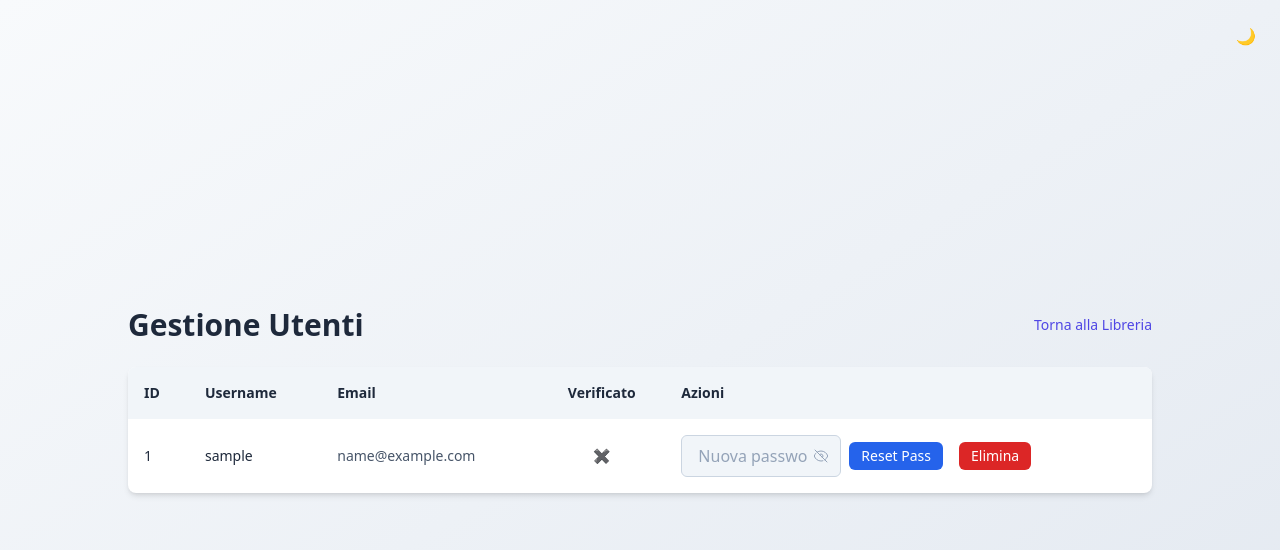
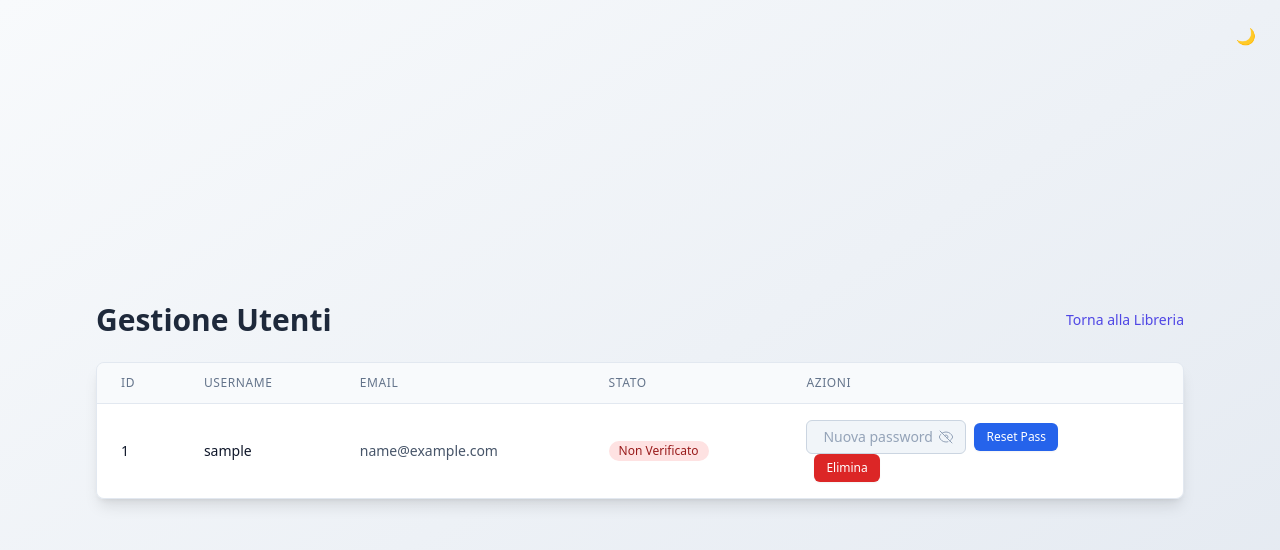
Before and after one commit to Tugamer89/booklib, a Python web app: template templates/admin_users.html in a window 1280 px wide. Shown: the top 550 px of the page. Run offline with Jinja, Linux system fonts and the light colour scheme; the template is opened without the code that fills it: most values are stand-ins (such as "Sample title", 1, 10 or a date in 2020); some libraries are stand-ins or nearby versions.

Commit message:
Implement "Remember Me" functionality for user sessions and enhance session management
Implements 'Remember Me' for persistent user sessions

Introduces a "Remember Me" option during login, allowing users to maintain their session for an extended, configurable period. This refines session creation to dynamically set expiration based on user preference, defaulting to a shorter duration for standard logins.

Adds a new middleware to prevent short-lived sessions from overwriting persistent "Remember Me" sessions. Ensures explicit removal of session and CSRF cookies upon logout for improved security and consistency.

Enhances the user interface for the authentication page with the "Remember Me" checkbox and smoother form transitions. Revamps the admin user management table with improved styling and clearer user status indicators. Updates the Service Worker cache version and caching strategy for better PWA performance.

```diff
--- a/core/config.py
+++ b/core/config.py
@@ -31,6 +31,9 @@ class Settings(BaseSettings):
     max_sessions_per_user: int = 5
     password_reset_token_expire_minutes: int = 15
 
+    session_cookie_max_age_days: int = 30
+    session_cookie_max_age_seconds: int = Field(0, repr=False)
+
     BREVO_API_KEY: str = os.getenv("BREVO_API_KEY", "")
     BREVO_EMAIL_FROM_ADDRESS: str = os.getenv("BREVO_EMAIL_FROM_ADDRESS", "noreply@example.com")
     BREVO_EMAIL_FROM_NAME: str = os.getenv("BREVO_EMAIL_FROM_NAME", "BookLib")
@@ -52,6 +55,7 @@ class Settings(BaseSettings):
             for u in self.admin_users_env.split(",")
             if u.strip()
         }
+        self.session_cookie_max_age_seconds = self.session_cookie_max_age_days * 24 * 60 * 60
 
     @classmethod
     def settings_customise_sources(
--- a/templates/_base.html
+++ b/templates/_base.html
@@ -22,26 +22,28 @@
             @apply w-full px-4 py-2 bg-slate-100 dark:bg-slate-700 border border-slate-300 dark:border-slate-600 rounded-md focus:outline-none focus:ring-2 focus:ring-indigo-500 text-slate-900 dark:text-slate-100 placeholder-slate-400 dark:placeholder-slate-500;
             font-weight: normal;
           }
+          /* Contenitore per input password + icona */
           .password-container {
             @apply relative;
           }
+          /* Icona occhio per mostrare/nascondere password */
           .password-toggle-icon {
             @apply absolute inset-y-0 right-0 flex items-center pr-3 cursor-pointer text-slate-400 hover:text-slate-600 dark:hover:text-slate-200;
           }
         }
         /* Stili per la pagina di login/registrazione */
         .form-container {
-            transition: opacity 0.2s ease-in-out, visibility 0s linear 0.2s;
+            transition: opacity 0.2s ease-in-out, max-height 0.3s ease-in-out;
+            overflow: hidden;
+            max-height: 500px; /* Abbastanza grande per contenere il form */
+            opacity: 1;
         }
         .form-inactive {
-            opacity: 0;
-            visibility: hidden;
-            transition: opacity 0.2s ease-in-out, visibility 0s linear 0s;
-            position: absolute;
-            top: 0;
-            left: 0;
-            right: 0;
-            pointer-events: none;
+            max-height: 0px !important;
+            opacity: 0 !important;
+            /* Rimuove padding e margin quando è collassato per evitare spazi extra */
+            margin: 0 !important;
+            padding: 0 !important;
         }
     </style>
 
@@ -58,7 +60,7 @@
 <body class="bg-gradient-to-br from-slate-50 to-slate-200 dark:from-slate-800 dark:to-slate-900 text-slate-800 dark:text-slate-200 transition-colors duration-300">
 
     <div class="absolute top-4 right-4 pwa-drag-area">
-        <button id="theme-toggle" class="p-2 rounded-full text-slate-500 hover:bg-slate-200 dark:text-slate-400 dark:hover:bg-slate-700 transition pwa-no-drag" aria-label="Toggle theme"></button>
+        <button id="theme-toggle" class="fixed top-4 right-4 z-50 p-2 rounded-full text-slate-500 hover:bg-slate-200 dark:text-slate-400 dark:hover:bg-slate-700 transition pwa-no-drag" aria-label="Toggle theme"></button>
     </div>
 
     <main class="flex items-center justify-center min-h-[100svh] p-4">
@@ -68,6 +70,7 @@
     <script>
         document.addEventListener('DOMContentLoaded', () => {
             const themeToggle = document.getElementById('theme-toggle');
+            if (themeToggle) {
                 const html = document.documentElement;
 
                 const applyTheme = (theme) => {
@@ -80,13 +83,15 @@
                     }
                 };
 
-            themeToggle.addEventListener('click', () => {
+                themeToggle.addEventListener('click', (e) => {
+                    e.preventDefault();
                     const newTheme = html.classList.contains('dark') ? 'light' : 'dark';
                     localStorage.setItem('theme', newTheme);
                     applyTheme(newTheme);
                 });
 
                 applyTheme(html.classList.contains('dark') ? 'dark' : 'light');
+            }
         });
     </script>
 
--- a/templates/admin_users.html
+++ b/templates/admin_users.html
@@ -6,71 +6,72 @@
     <meta name="robots" content="noindex, nofollow">
 {% endblock %}
 
-{% block head_extra %}
-    <style type.="text/tailwindcss">
-        /* Stili specifici per la tabella admin, se necessari */
-        /* .input-style e .password-toggle-icon sono già in _base.html */
-    </style>
-{% endblock %}
-
 {% block content %}
-<div class="w-full max-w-5xl mx-auto">
+<div class="w-full max-w-6xl mx-auto px-4 sm:px-6 lg:px-8">
     <div class="flex flex-wrap justify-between items-center gap-4 mb-6">
         <h1 class="text-3xl font-bold text-slate-800 dark:text-slate-100">Gestione Utenti</h1>
         <a href="/" class="text-sm font-medium text-indigo-600 hover:underline dark:text-indigo-400">Torna alla Libreria</a>
     </div>
 
     {% if msg %}
-        <div class="bg-green-100 dark:bg-green-900/50 border border-green-300 dark:border-green-600/50 text-green-800 dark:text-green-300 px-4 py-3 rounded-lg mb-4">{{ msg }}</div>
+        <div class="mb-4 rounded-lg bg-green-100 p-4 text-sm text-green-700 dark:bg-green-900/30 dark:text-green-300" role="alert">
+            {{ msg }}
+        </div>
     {% endif %}
     {% if error %}
-        <div class="bg-red-100 dark:bg-red-900/50 border border-red-300 dark:border-red-600/50 text-red-800 dark:text-red-300 px-4 py-3 rounded-lg mb-4">{{ error }}</div>
+        <div class="mb-4 rounded-lg bg-red-100 p-4 text-sm text-red-700 dark:bg-red-900/30 dark:text-red-300" role="alert">
+            {{ error }}
+        </div>
     {% endif %}
 
-    <div class="bg-white dark:bg-slate-800 rounded-lg shadow-md overflow-x-auto">
-        <table class="w-full text-left">
-            <thead class="bg-slate-100 dark:bg-slate-700">
+    <div class="shadow-lg rounded-lg overflow-hidden border border-slate-200 dark:border-slate-700">
+        <div class="overflow-x-auto">
+            <table class="min-w-full divide-y divide-slate-200 dark:divide-slate-700">
+                <thead class="bg-slate-50 dark:bg-slate-800">
                     <tr>
-                    <th class="p-4 text-sm font-semibold whitespace-nowrap">ID</th>
-                    <th class="p-4 text-sm font-semibold whitespace-nowrap">Username</th>
-                    <th class="p-4 text-sm font-semibold whitespace-nowrap">Email</th>
-                    <th class="p-4 text-sm font-semibold whitespace-nowrap text-center">Verificato</th>
-                    <th class="p-4 text-sm font-semibold whitespace-nowrap">Azioni</th>
+                        <th scope="col" class="px-6 py-3 text-left text-xs font-medium text-slate-500 dark:text-slate-400 uppercase tracking-wider">ID</th>
+                        <th scope="col" class="px-6 py-3 text-left text-xs font-medium text-slate-500 dark:text-slate-400 uppercase tracking-wider">Username</th>
+                        <th scope="col" class="px-6 py-3 text-left text-xs font-medium text-slate-500 dark:text-slate-400 uppercase tracking-wider">Email</th>
+                        <th scope="col" class="px-6 py-3 text-left text-xs font-medium text-slate-500 dark:text-slate-400 uppercase tracking-wider">Stato</th>
+                        <th scope="col" class="px-6 py-3 text-left text-xs font-medium text-slate-500 dark:text-slate-400 uppercase tracking-wider">Azioni</th>
                     </tr>
                 </thead>
-            <tbody class="divide-y divide-slate-200 dark:divide-slate-700">
+                <tbody class="bg-white dark:bg-slate-800 divide-y divide-slate-200 dark:divide-slate-700">
                     {% for user in users %}
-                <tr class="hover:bg-slate-50 dark:hover:bg-slate-700/50">
-                    <td class="p-4 text-sm">{{ user.id }}</td>
-                    <td class="p-4 text-sm font-medium">{{ user.username }}</td>
-                    <td class="p-4 text-sm text-slate-600 dark:text-slate-400">{{ user.email }}</td>
-                    <td class="p-4 text-sm text-center">
+                    <tr class_s="hover:bg-slate-50 dark:hover:bg-slate-700/50">
+                        <td class="px-6 py-4 whitespace-nowrap text-sm font-medium text-slate-900 dark:text-slate-100">{{ user.id }}</td>
+                        <td class="px-6 py-4 whitespace-nowrap text-sm font-medium text-slate-900 dark:text-slate-100">{{ user.username }}</td>
+                        <td class="px-6 py-4 whitespace-nowrap text-sm text-slate-600 dark:text-slate-400">{{ user.email }}</td>
+                        <td class="px-6 py-4 whitespace-nowrap text-sm">
                             {% if user.is_verified %}
-                            <span class="text-green-600 dark:text-green-400">✔</span>
+                                <span class="inline-flex items-center px-2.5 py-0.5 rounded-full text-xs font-medium bg-green-100 text-green-800 dark:bg-green-700 dark:text-green-100">
+                                    Verificato
+                                </span>
                             {% else %}
-                            <span class="text-red-600 dark:text-red-400">✖</span>
+                                <span class="inline-flex items-center px-2.5 py-0.5 rounded-full text-xs font-medium bg-red-100 text-red-800 dark:bg-red-700 dark:text-red-100">
+                                    Non Verificato
+                                </span>
                             {% endif %}
                         </td>
-                    <td class="p-4">
-                        <div class="flex flex-col sm:flex-row items-start sm:items-center gap-4">
-                            <form method="post" action="/admin/users/reset-password" class="flex flex-col sm:flex-row items-stretch sm:items-center gap-2 w-full sm:w-auto">
+                        <td class="px-6 py-4 whitespace-nowrap">
+                            <form method="post" action="/admin/users/reset-password" class="flex items-center gap-2">
                                 <input type="hidden" name="user_id" value="{{ user.id }}">
                                 <input type="hidden" name="csrf_token" value="{{ csrf_token }}">
-                                <div class="password-container w-full sm:w-40">
-                                    <input type="password" name="new_password" placeholder="Nuova password" minlength="8" required class="input-style pr-8" id="password-{{ user.id }}">
+
+                                <div class="password-container">
+                                    <input type="password" name="new_password" placeholder="Nuova password" minlength="8" required class="input-style !py-1.5 !text-sm !w-40 pr-8" id="password-{{ user.id }}">
                                     <span class="password-toggle-icon" data-target="password-{{ user.id }}">
                                         <svg class="w-4 h-4 eye-closed" xmlns="http://www.w3.org/2000/svg" fill="none" viewBox="0 0 24 24" stroke-width="1.5" stroke="currentColor"><path stroke-linecap="round" stroke-linejoin="round" d="M3.98 8.223A10.477 10.477 0 0 0 1.934 12C3.226 16.338 7.244 19.5 12 19.5c.993 0 1.953-.138 2.863-.395M6.228 6.228A10.451 10.451 0 0 1 12 4.5c4.756 0 8.773 3.162 10.065 7.498a10.522 10.522 0 0 1-4.293 5.774M6.228 6.228 3 3m3.228 3.228 3.65 3.65m7.894 7.894L21 21m-3.228-3.228-3.65-3.65m0 0a3 3 0 1 0-4.243-4.243m4.242 4.242L6.228 6.228" /></svg>
                                         <svg class="w-4 h-4 eye-open hidden" xmlns="http://www.w3.org/2000/svg" fill="none" viewBox="0 0 24 24" stroke-width="1.5" stroke="currentColor"><path stroke-linecap="round" stroke-linejoin="round" d="M2.036 12.322a1.012 1.012 0 0 1 0-.639C3.423 7.51 7.36 4.5 12 4.5c4.638 0 8.573 3.007 9.963 7.178.07.207.07.431 0 .639C20.577 16.49 16.64 19.5 12 19.5c-4.638 0-8.573-3.007-9.963-7.178Z" /><path stroke-linecap="round" stroke-linejoin="round" d="M15 12a3 3 0 1 1-6 0 3 3 0 0 1 6 0Z" /></svg>
                                     </span>
                                 </div>
-                                <button type="submit" class="px-3 py-1 bg-blue-600 text-white text-sm rounded-md hover:bg-blue-700 whitespace-nowrap">Reset Pass</button>
+                                <button type="submit" class="px-3 py-1.5 bg-blue-600 text-white text-xs font-medium rounded-md hover:bg-blue-700 whitespace-nowrap shadow-sm">Reset Pass</button>
                             </form>
-                            <form method="post" action="/admin/users/delete" onsubmit="return confirm('Sei sicuro di voler eliminare l\\'utente {{ user.username }}? Questa azione è irreversibile.');">
+                            <form method="post" action="/admin/users/delete" onsubmit="return confirm('Sei sicuro di voler eliminare l\'utente {{ user.username }}? Questa azione è irreversibile.');" class="ml-2">
                                 <input type="hidden" name="user_id" value="{{ user.id }}">
                                 <input type="hidden" name="csrf_token" value="{{ csrf_token }}">
-                                <button type="submit" class="px-3 py-1 bg-red-600 text-white text-sm rounded-md hover:bg-red-700">Elimina</button>
+                                <button type="submit" class="px-3 py-1.5 bg-red-600 text-white text-xs font-medium rounded-md hover:bg-red-700 shadow-sm">Elimina</button>
                             </form>
-                        </div>
                         </td>
                     </tr>
                     {% endfor %}
@@ -78,6 +79,7 @@
             </table>
         </div>
     </div>
+</div>
 {% endblock %}
 
 {% block scripts %}
```
Also changed, not shown: core/auth.py (+8 -2 lines), core/middleware.py (added, +24 -0 lines), main.py (+10 -4 lines), routes/auth.py (+35 -26 lines), static/js/sw.js (+5 -4 lines), templates/auth.html (+28 -7 lines), README.md. Lines whose indentation alone changed are shown as unchanged.
